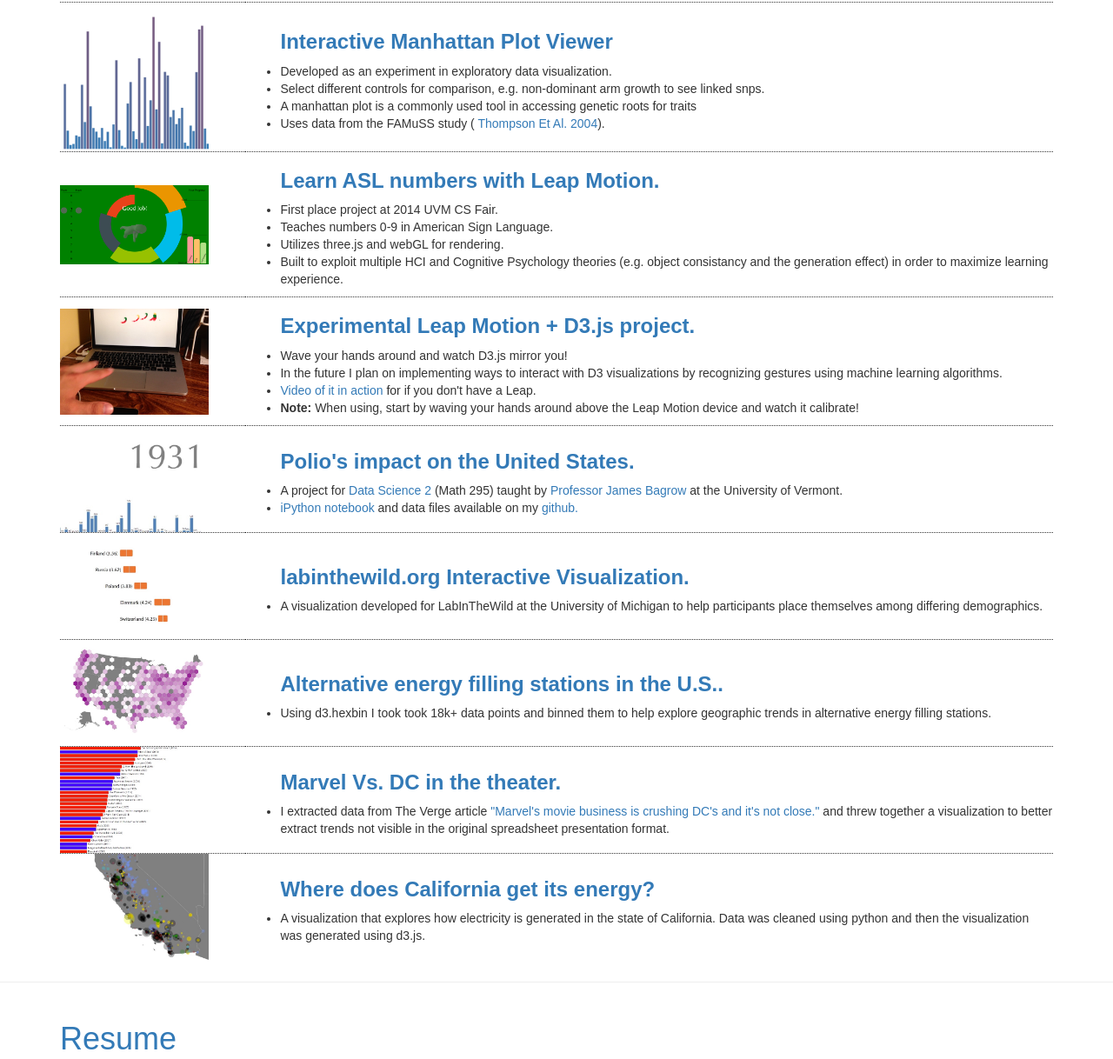
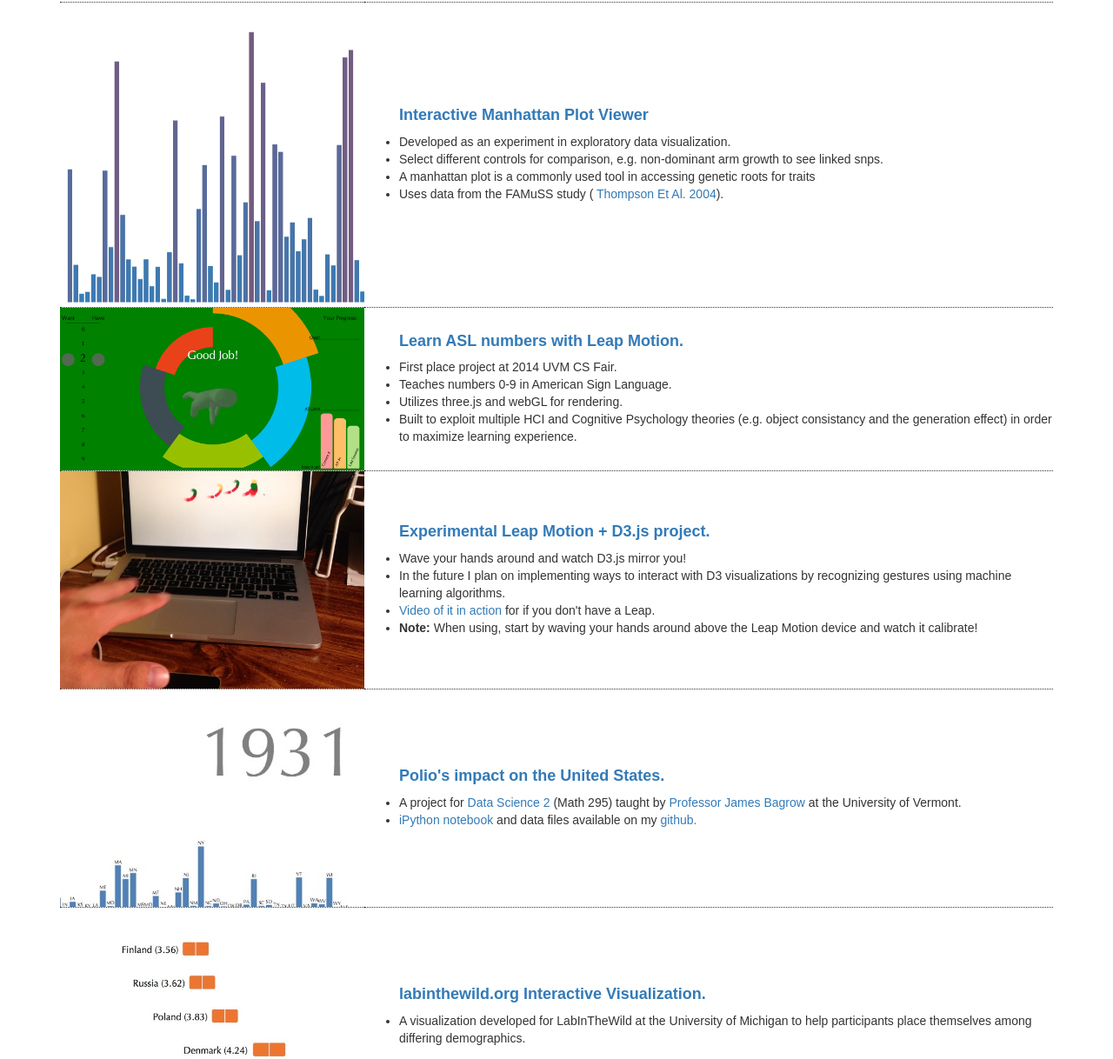
Before and after one commit to nstrayer/bootstrapedSite, a plain HTML site: page index.html in a window 1280 px wide. Shown: the part 1553-2771 px from the top of the page at 87% size. Drawn offline with nearby package versions, Linux system fonts and the light colour scheme.

Commit message:
Trying out some project pics stuff

```diff
--- a/css/style.css
+++ b/css/style.css
@@ -68,7 +68,7 @@ tr {
 }
 
 #projectsTable img {
-    width: 90%;
+    width: 80%;
 }
 
 img {
--- a/index.html
+++ b/index.html
@@ -102,12 +102,12 @@
             <tr>
                 <td>
                     <a href="http://www.uvm.edu/~nstrayer/manhattanPlots" target="_blank">
-                        <img src="images/projectPics/manhattanPlots.png" alt="Manhattan Plots Viewer" width="80%">
+                        <img src="images/projectPics/manhattanPlots.png" alt="Manhattan Plots Viewer" width="">
                     </a>
                 </td>
                 <td>
                         <ul>
-                            <h3> <strong><a href="http://www.uvm.edu/~nstrayer/manhattanPlots" target="_blank"> Interactive Manhattan Plot Viewer</strong> </a></h3>
+                            <h4> <strong><a href="http://www.uvm.edu/~nstrayer/manhattanPlots" target="_blank"> Interactive Manhattan Plot Viewer</strong> </a></h4>
                             <li>Developed as an experiment in exploratory data visualization.</li>
                             <li>Select different controls for comparison, e.g. non-dominant arm growth to see linked snps.</li>
                             <li>A manhattan plot is a commonly used tool in accessing genetic roots for traits</li>
@@ -120,13 +120,13 @@
             <tr>
                 <td>
                     <a href="http://www.uvm.edu/~nstrayer/signLanguage" target="_blank">
-                        <img src="images/projectPics/signLanguage.jpg" alt="Leap Motion Project" width="80%">
+                        <img src="images/projectPics/signLanguage.jpg" alt="Leap Motion Project" >
                     </a>
                 </td>
                 <td>
 
                         <ul>
-                            <h3> <strong> <a href="http://www.uvm.edu/~nstrayer/signLanguage" target="_blank"> Learn ASL numbers with Leap Motion. </a></strong></h3>
+                            <h4> <strong> <a href="http://www.uvm.edu/~nstrayer/signLanguage" target="_blank"> Learn ASL numbers with Leap Motion. </a></strong></h4>
                             <li>First place project at 2014 UVM CS Fair.</li>
                             <li>Teaches numbers 0-9 in American Sign Language.</li>
                             <li>Utilizes three.js and webGL for rendering.</li>
@@ -139,14 +139,14 @@
             <tr>
                 <td>
                     <a href="http://www.uvm.edu/~nstrayer/leapD3" target="_blank">
-                        <img src="images/projectPics/leap.jpg" alt="Leap Motion Project" width="80%">
+                        <img src="images/projectPics/leap.jpg" alt="Leap Motion Project" >
                     </a>
                     <!-- <iframe width="300" height="200" src="//www.youtube.com/embed/yttEEA-Gd2A" frameborder="0" allowfullscreen></iframe> -->
                 </td>
                 <td>
 
                         <ul>
-                            <h3> <strong><a href="http://www.uvm.edu/~nstrayer/leapD3" target="_blank"> Experimental Leap Motion + D3.js project. </a></strong></h3>
+                            <h4> <strong><a href="http://www.uvm.edu/~nstrayer/leapD3" target="_blank"> Experimental Leap Motion + D3.js project. </a></strong></h4>
                             <li>Wave your hands around and watch D3.js mirror you!</li>
                             <li>In the future I plan on implementing ways to interact with D3 visualizations by recognizing gestures using machine learning algorithms.</li>
                             <li><a href="https://www.youtube.com/watch?v=yttEEA-Gd2A">Video of it in action</a> for if you don't have a Leap.</li>
@@ -160,12 +160,12 @@
             <tr>
                 <td>
                     <a href="http://www.uvm.edu/~nstrayer/histOfPolio" target="_blank">
-                        <img src="images/projectPics/polioHist.jpg" alt="Polio History" width="80%">
+                        <img src="images/projectPics/polioHist.jpg" alt="Polio History" >
                     </a>
                 </td>
                 <td>
                         <ul>
-                            <h3><strong> <a href="http://www.uvm.edu/~nstrayer/histOfPolio" target="_blank"> Polio's impact on the United States. </a></strong></h3>
+                            <h4><strong> <a href="http://www.uvm.edu/~nstrayer/histOfPolio" target="_blank"> Polio's impact on the United States. </a></strong></h4>
                             <li>A project for <a href="http://bagrow.com/ds2/" target="_blank"> Data Science 2 </a> (Math 295) taught by <a href="http://bagrow.com">Professor James Bagrow</a> at the University of Vermont. </li>
                             <li><a href="http://nbviewer.ipython.org/github/nstrayer/math295/blob/master/HW01/work/hw01.ipynb" target="_blank"> iPython notebook </a>and data files available on my <a href="https://github.com/nstrayer/math295" target="_blank">github.</a>
                             </li>
@@ -177,13 +177,13 @@
             <tr>
                 <td>
                     <a href="http://www.uvm.edu/~nstrayer/d3Tests/dataExplore.html" target="_blank">
-                        <img src="images/projectPics/labInTheWild.jpg" alt="Lab In The Wild Project" width="80%">
+                        <img src="images/projectPics/labInTheWild.jpg" alt="Lab In The Wild Project" >
                     </a>
                 </td>
                 <td>
 
                         <ul>
-                            <h3><strong> <a href="http://www.labinthewild.org/studies/visualization/" target="_blank"> labinthewild.org Interactive Visualization. </a></strong></h3>
+                            <h4><strong> <a href="http://www.labinthewild.org/studies/visualization/" target="_blank"> labinthewild.org Interactive Visualization. </a></strong></h4>
                             <li>A visualization developed for LabInTheWild at the University of Michigan to help participants place themselves among differing demographics.</li>
                         </ul>
 
@@ -193,13 +193,13 @@
             <tr>
                 <td>
                     <a href="http://www.uvm.edu/~nstrayer/fillingStations" target="_blank">
-                        <img src="images/projectPics/fillingStations.jpg" alt="Alt Fuel Filling Stations" width="80%">
+                        <img src="images/projectPics/fillingStations.jpg" alt="Alt Fuel Filling Stations" >
                     </a>
                 </td>
                 <td>
 
                         <ul>
-                            <h3><strong><a href="http://www.uvm.edu/~nstrayer/fillingStations" target="_blank"> Alternative energy filling stations in the U.S.. </a> </strong></h3>
+                            <h4><strong><a href="http://www.uvm.edu/~nstrayer/fillingStations" target="_blank"> Alternative energy filling stations in the U.S.. </a> </strong></h4>
                             <li>Using d3.hexbin I took took 18k+ data points and binned them to help explore geographic trends in alternative energy filling stations. </li>
                         </ul>
 
@@ -209,13 +209,13 @@
             <tr>
                 <td>
                     <a href="http://www.uvm.edu/~nstrayer/superHeroes" target="_blank">
-                        <img src="images/projectPics/superHeroes.jpg" alt="super heroes at the movies" width="80%">
+                        <img src="images/projectPics/superHeroes.jpg" alt="super heroes at the movies" >
                     </a>
                 </td>
                 <td>
 
                         <ul>
-                            <h3><strong> <a href="http://www.uvm.edu/~nstrayer/superHeroes" target="_blank"> Marvel Vs. DC in the theater.</a></strong></h3>
+                            <h4><strong> <a href="http://www.uvm.edu/~nstrayer/superHeroes" target="_blank"> Marvel Vs. DC in the theater.</a></strong></h4>
                             <li>I extracted data from The Verge article <a href="http://www.theverge.com/2014/8/22/6056617/marvels-movie-business-is-crushing-dcs-and-its-not-close" target="_blank"> "Marvel's movie business is crushing DC's and it's not close."</a>                                and threw together a visualization to better extract trends not visible in the original spreadsheet presentation format. </li>
                         </ul>
 
@@ -225,13 +225,13 @@
             <tr>
                 <td>
                     <a href="http://www.uvm.edu/~nstrayer/powerVis" target="_blank">
-                        <img src="images/projectPics/CAPower.jpg" alt="california powerplants" width="80%">
+                        <img src="images/projectPics/CAPower.jpg" alt="california powerplants">
                     </a>
                 </td>
                 <td>
 
                         <ul>
-                            <h3><strong> <a href="http://www.uvm.edu/~nstrayer/powerVis" target="_blank"> Where does California get its energy? </a></strong></h3>
+                            <h4><strong> <a href="http://www.uvm.edu/~nstrayer/powerVis" target="_blank"> Where does California get its energy? </a></strong></h4>
                             <li>A visualization that explores how electricity is generated in the state of California. Data was cleaned using python and then the visualization was generated using d3.js. </li>
                         </ul>
 
@@ -258,7 +258,7 @@
 
         <div id="resumeMenu">
 
-            <h3 class="resumeSections">Education:</h3>
+            <h4 class="resumeSections">Education:</h3>
             <!-- Education SubDiv -->
             <div>
                 <p>
```
